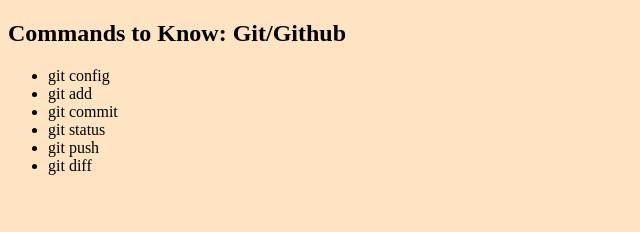
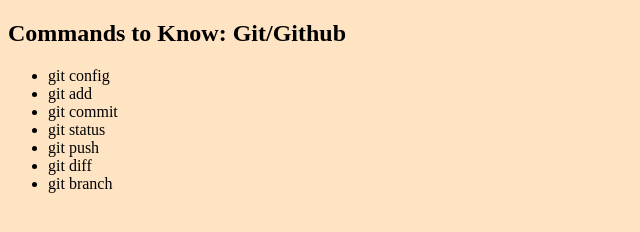
Before and after one commit to mucunda19/Project300, a plain HTML site: page index.html in a window 1280 px wide. Shown: the full height of the page, 0-640 px from the left. Drawn offline with Linux system fonts and the light colour scheme.

Commit message:
A New Command

```diff
--- a/index.html
+++ b/index.html
@@ -14,6 +14,7 @@
         <li>git status</li>
         <li>git push</li>
         <li>git diff</li>
+        <li>git branch</li>
       </ul>
 </body>
 </html>
```
